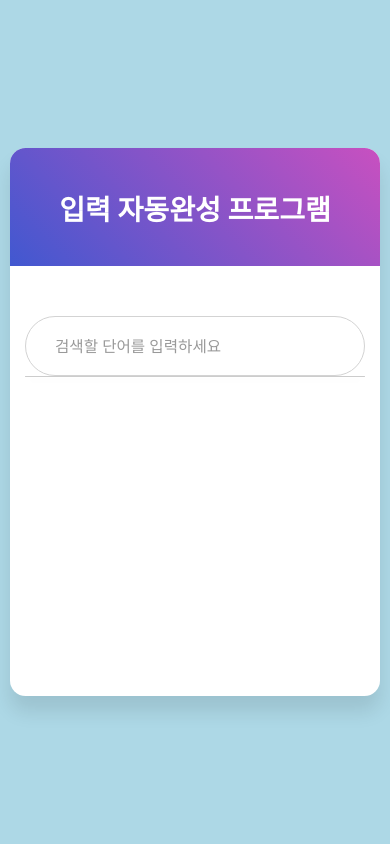
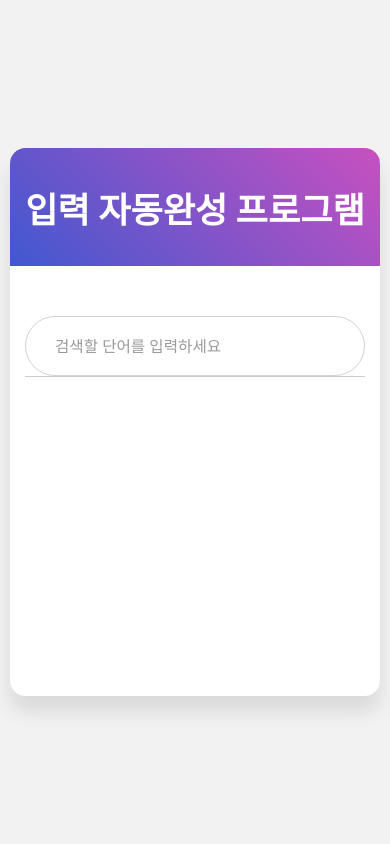
Before and after one commit to helloyoon07/-, a Flask app: page / in a window 390 px wide. Run offline with Flask 3, Linux system fonts and the light colour scheme; parts of the project's set-up code (start-up, migrations or seed data) failed here and were passed over.

Commit message:
그냥 수정메시지 올리는 칸

```diff
--- a/static/css/style.css
+++ b/static/css/style.css
@@ -172,7 +172,6 @@ form .signup-link a:hover {
   html,
   body {
     font-size: clamp(15px, 4vw, 18px);
-    background-color: lightblue;
     /* 모바일은 기준 폰트 좀 키움 */
   }
 
@@ -182,7 +181,7 @@ form .signup-link a:hover {
   }
 
   .wrapper .title {
-    font-size: clamp(1.8rem, 7vw, 2.4rem);
+    font-size: clamp(2rem, 9vw, 3rem);
     line-height: 12vh;
     height: 14vh;
     padding-top: 1.5vh;
```
